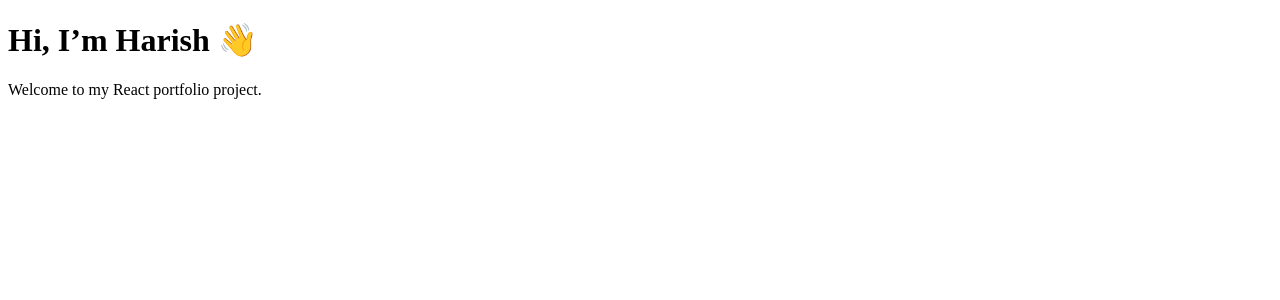
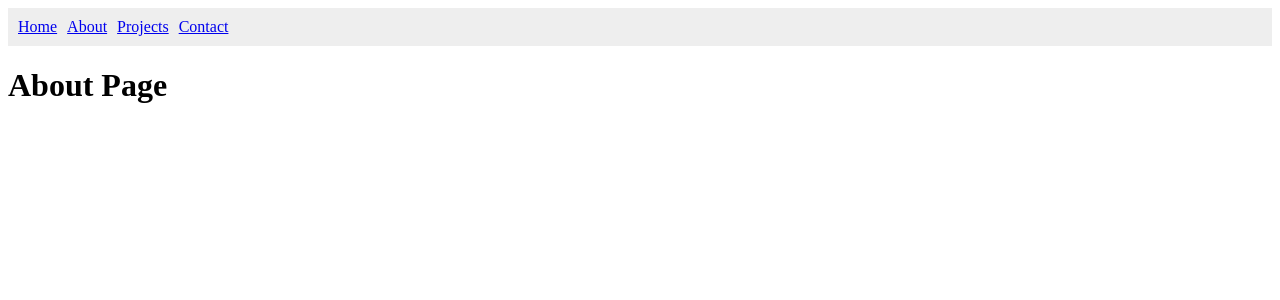
Before and after one commit to Harishmr2002/My-Portfolio, a React (Vite) app in the folder portfolio/: page /about in a window 1280 px wide. Shown: the top 300 px of the page. Built offline with nearby package versions, Linux system fonts and the light colour scheme.

Commit message:
React Router and Navbar added

```diff
--- a/portfolio/package.json
+++ b/portfolio/package.json
@@ -11,7 +11,8 @@
   },
   "dependencies": {
     "react": "^19.1.0",
-    "react-dom": "^19.1.0"
+    "react-dom": "^19.1.0",
+    "react-router-dom": "^7.7.0"
   },
   "devDependencies": {
     "@eslint/js": "^9.30.1",
--- a/portfolio/src/App.jsx
+++ b/portfolio/src/App.jsx
@@ -1,11 +1,22 @@
+import React from "react";
+import { BrowserRouter as Router, Routes, Route } from "react-router-dom";
+import Home from "./pages/Home";
+import About from "./pages/About";
+import Projects from "./pages/Projects";
+import Contact from "./pages/Contact";
+import Navbar from "./components/Navbar"; // ✅ You missed this import
+
 function App() {
   return (
-    <div className="p-6">
-      <h1 className="text-3xl font-bold text-blue-600">Hi, I’m Harish 👋</h1>
-      <p className="mt-2 text-lg text-gray-700">
-        Welcome to my React portfolio project.
-      </p>
-    </div>
+    <Router>
+      <Navbar />
+      <Routes>
+        <Route path="/" element={<Home />} />
+        <Route path="/about" element={<About />} />
+        <Route path="/projects" element={<Projects />} />
+        <Route path="/contact" element={<Contact />} />
+      </Routes>
+    </Router>
   );
 }
 
--- /dev/null
+++ b/portfolio/src/components/Navbar.jsx
@@ -0,0 +1,15 @@
+import React from "react";
+import { Link } from "react-router-dom";
+
+function Navbar() {
+  return (
+    <nav style={{ padding: "10px", background: "#eee" }}>
+      <Link to="/" style={{ marginRight: "10px" }}>Home</Link>
+      <Link to="/about" style={{ marginRight: "10px" }}>About</Link>
+      <Link to="/projects" style={{ marginRight: "10px" }}>Projects</Link>
+      <Link to="/contact">Contact</Link>
+    </nav>
+  );
+}
+
+export default Navbar;
--- a/portfolio/src/pages/About.jsx
+++ b/portfolio/src/pages/About.jsx
@@ -3,7 +3,7 @@ import React from 'react'
 function About() {
   return (
     <div>
-
+      <h1>About Page</h1>
     </div>
   )
 }
--- a/portfolio/src/pages/Contact.jsx
+++ b/portfolio/src/pages/Contact.jsx
@@ -3,7 +3,7 @@ import React from 'react'
 function Contact() {
   return (
     <div>
-
+      <h1>Contact Page</h1>
     </div>
   )
 }
--- a/portfolio/src/pages/Home.jsx
+++ b/portfolio/src/pages/Home.jsx
@@ -3,7 +3,7 @@ import React from 'react'
 function Home() {
   return (
     <div>
-
+      <h1>Home Page</h1>
     </div>
   )
 }
```
Also changed, not shown: 1 other file (tests, documents, lock files or other folders).
